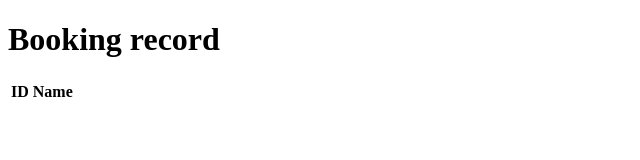
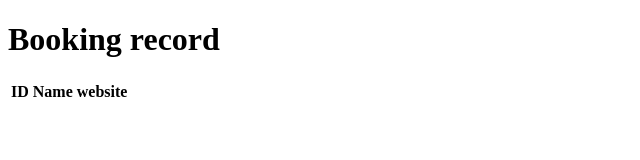
Before and after one commit to fangyuanwan/microservices-job-4, a plain HTML site: page index.html in a window 1280 px wide. Shown: the full height of the page, 0-640 px from the left. Drawn offline with Linux system fonts and the light colour scheme.

Commit message:
add website

```diff
--- a/index.html
+++ b/index.html
@@ -13,6 +13,7 @@
         <tr>
             <th>ID</th>
             <th>Name</th>
+            <th>website</th>
         </tr>
         <tbody id="items"></tbody>
     </table>
```
